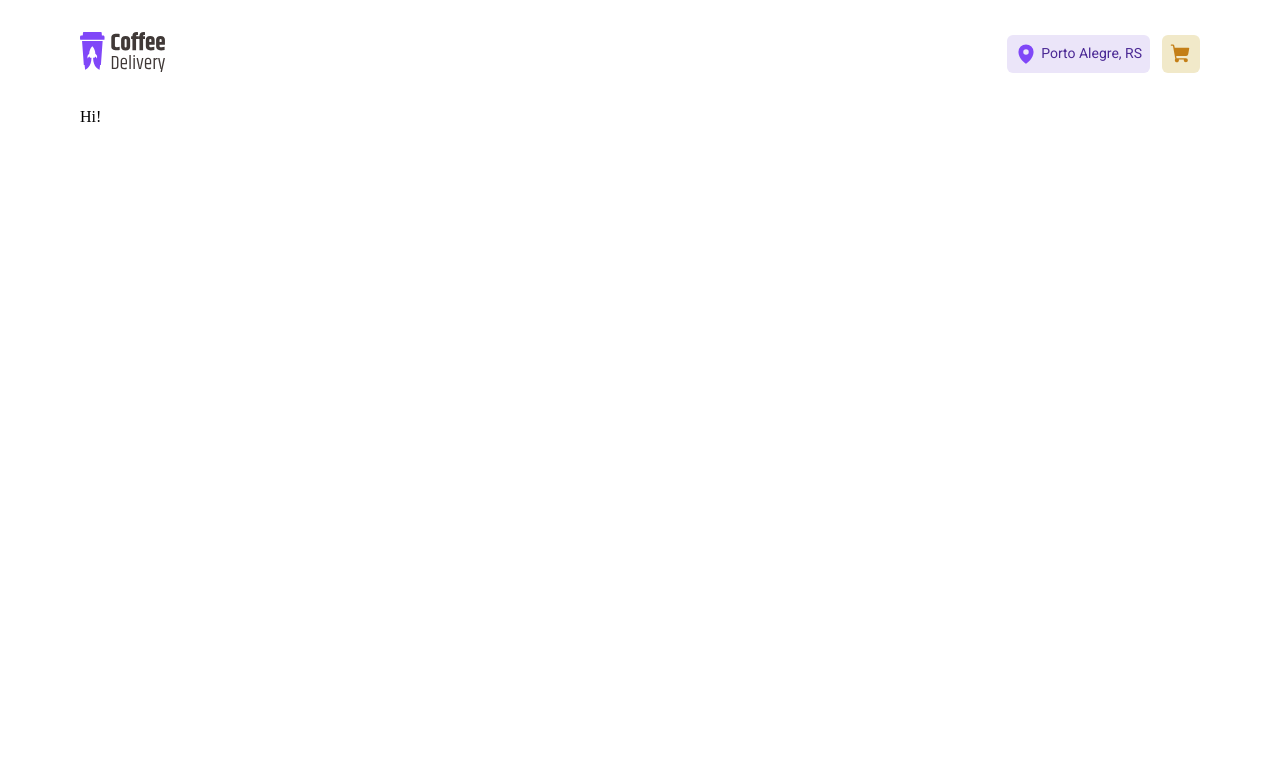
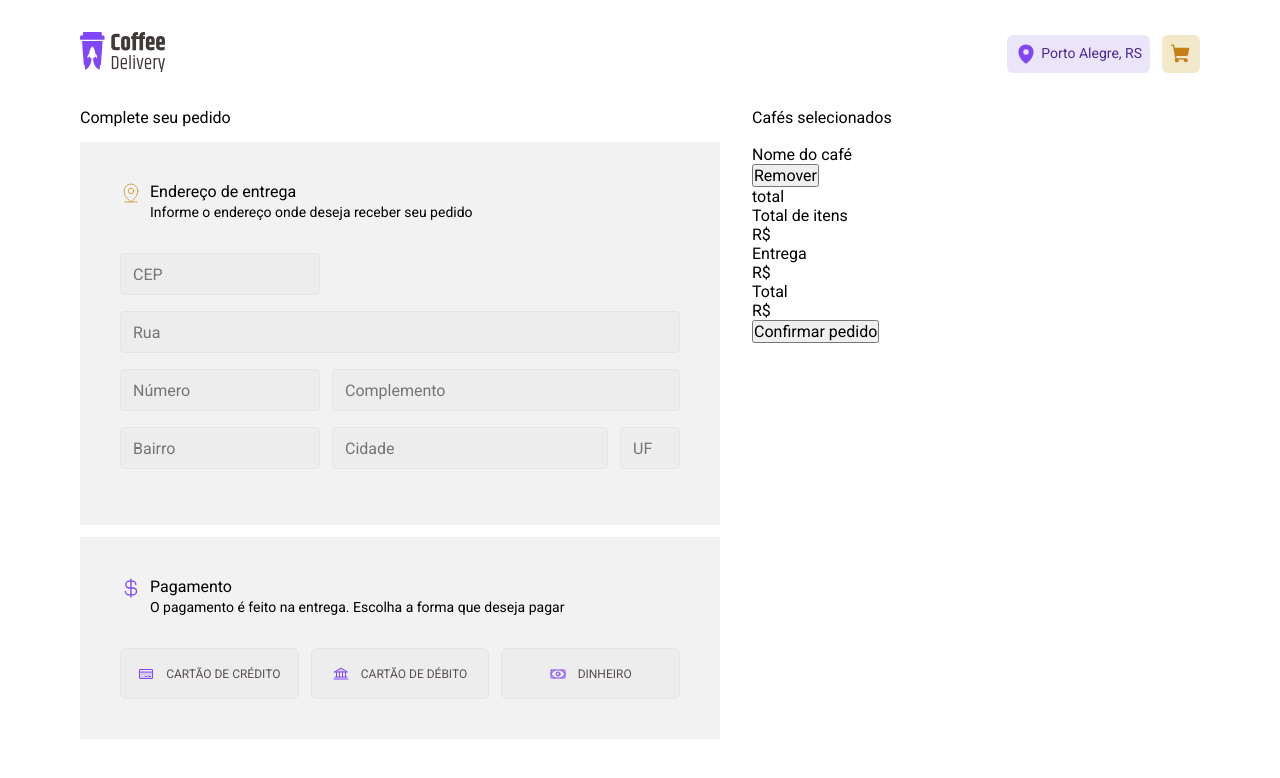
Before and after one commit to pinheiroduda/coffee-delivery-challenge-ignite, a React (Vite) app: page /order in a window 1280 px wide. Shown: the top 778 px of the page. Built offline with nearby package versions, Linux system fonts and the light colour scheme.

Commit message:
wip: creates order section side

```diff
--- a/src/pages/Order/index.tsx
+++ b/src/pages/Order/index.tsx
@@ -1,5 +1,105 @@
+import {
+  Bank,
+  CreditCard,
+  CurrencyDollar,
+  MapPinLine,
+  Money
+} from "phosphor-react";
+import { useTheme } from "styled-components";
+
+import {
+  Address,
+  OrderContainer,
+  OrderSection,
+  PaymentOptions,
+  PaymentOptionsButton,
+  PaymentSection,
+  TitleBox
+} from "./styles";
+
 export function Order() {
+  const theme = useTheme()
+
   return (
-    <div>Hi!</div>
+    <OrderContainer>
+      <OrderSection>
+        <p>Complete seu pedido</p>
+        <Address>
+          <TitleBox>
+            <MapPinLine size={22} weight="thin" color={theme['yellow-800']}/>
+            <div>
+              <h2>Endereço de entrega</h2>
+              <p>Informe o endereço onde deseja receber seu pedido</p>
+            </div>
+          </TitleBox>
+          <form>
+            <input type="number" placeholder="CEP"/>
+            <input type="text"  className="fullSize" placeholder="Rua"/>
+            <div>
+              <input type="number" placeholder="Número"/>
+              <input type="text" className="bigSize" placeholder="Complemento"/>
+            </div>
+            <div>
+              <input type="text" placeholder="Bairro"/>
+              <input type="text" placeholder="Cidade" className="mediumSize"/>
+              <input type="text" className="smallSize" placeholder="UF"/>
+            </div>
+          </form>
+        </Address>
+        <PaymentSection>
+          <TitleBox>
+            <CurrencyDollar size={22} weight="duotone" color={theme['purple-400']}/>
+            <div>
+              <h2>Pagamento</h2>
+              <p>O pagamento é feito na entrega. Escolha a forma que deseja pagar</p>
+            </div>
+          </TitleBox>
+          <PaymentOptions>
+            <PaymentOptionsButton>
+              <CreditCard size={16} weight="duotone" color={theme['purple-400']}/>
+              Cartão de crédito
+            </PaymentOptionsButton>
+            <PaymentOptionsButton>
+              <Bank size={16} weight="duotone" color={theme['purple-400']}/>
+              Cartão de débito
+            </PaymentOptionsButton>
+            <PaymentOptionsButton>
+              <Money size={16} weight="duotone" color={theme['purple-400']}/>
+              Dinheiro
+            </PaymentOptionsButton>
+          </PaymentOptions>
+        </PaymentSection>
+      </OrderSection>
+      <section>
+        <p>Cafés selecionados</p>
+        <div>
+          <div>
+            <img></img>
+            <div>
+              <p>Nome do café</p>
+               {/*counter */}
+              <button>
+                <i></i>
+                Remover
+              </button>
+            </div>
+            <p>total</p>
+          </div>
+          <div>
+            <p>Total de itens</p>
+            <p>R$</p>
+          </div>
+          <div>
+            <p>Entrega</p>
+            <p>R$</p>
+          </div>
+          <div>
+            <p>Total</p>
+            <p>R$</p>
+          </div>
+          <button>Confirmar pedido</button>
+        </div>
+      </section>
+    </OrderContainer>
   )
 }
--- /dev/null
+++ b/src/pages/Order/styles.ts
@@ -0,0 +1,105 @@
+import styled from 'styled-components';
+
+export const OrderContainer = styled.div`
+  display: flex;
+  gap: 32px
+`
+
+export const OrderSection = styled.section`
+  width: 100%;
+  max-width: 640px;
+`
+
+export const Address = styled.div`
+  margin-top: 15px;
+  padding: 40px;
+  background-color: ${props => props.theme['gray-200']};
+
+  form {
+    display: grid;
+    margin-top: 32px;
+
+    input {
+      max-width: 100%;
+      width: 200px;
+      height: 42px;
+      padding: 12px;
+
+      color: ${props => props.theme['gray-600']};
+      background: ${props => props.theme['gray-300']};
+      border: 1px solid ${props => props.theme['gray-400']};
+      border-radius: 4px;
+
+      outline: none;
+    }
+
+    input:not(:last-child)  {
+      margin: 0 0.75rem 1rem 0;
+    }
+
+    .fullSize {
+      width: 560px;
+    }
+
+    .bigSize {
+      width: 348px;
+    }
+
+    .mediumSize {
+      width: 276px;
+    }
+
+    .smallSize {
+      width: 60px;
+    }
+  }
+  `
+
+export const TitleBox = styled.div`
+  display: flex;
+  gap: 8px;
+
+  h2 {
+    font-family: 'Roboto', sans-serif;
+    font-size: 1rem;
+    font-weight: 400;
+    line-height: 20.8px;
+  }
+
+  p {
+    font-family: 'Roboto', sans-serif;
+    font-size: 0.875rem;
+    font-weight: 400;
+    line-height: 18.2px;
+  }
+`
+
+export const PaymentSection =styled.div`
+  margin-top: 12px;
+  padding: 40px;
+  background-color: ${props => props.theme['gray-200']};
+`
+export const PaymentOptions = styled.div`
+  display: flex;
+  gap: 12px;
+`
+
+export const PaymentOptionsButton = styled.button`
+  width: 178.67px;
+  height: 51px;
+  margin-top: 32px;
+
+  display: flex;
+  align-items: center;
+  justify-content: center;
+  padding: 16px;
+  gap: 12px;
+
+  color: ${props => props.theme['gray-700']};
+  background: ${props => props.theme['gray-300']};
+  border: 1px solid ${props => props.theme['gray-400']};
+  border-radius: 6px;
+
+  font-size: 0.75rem;
+  text-transform: uppercase;
+`
```
